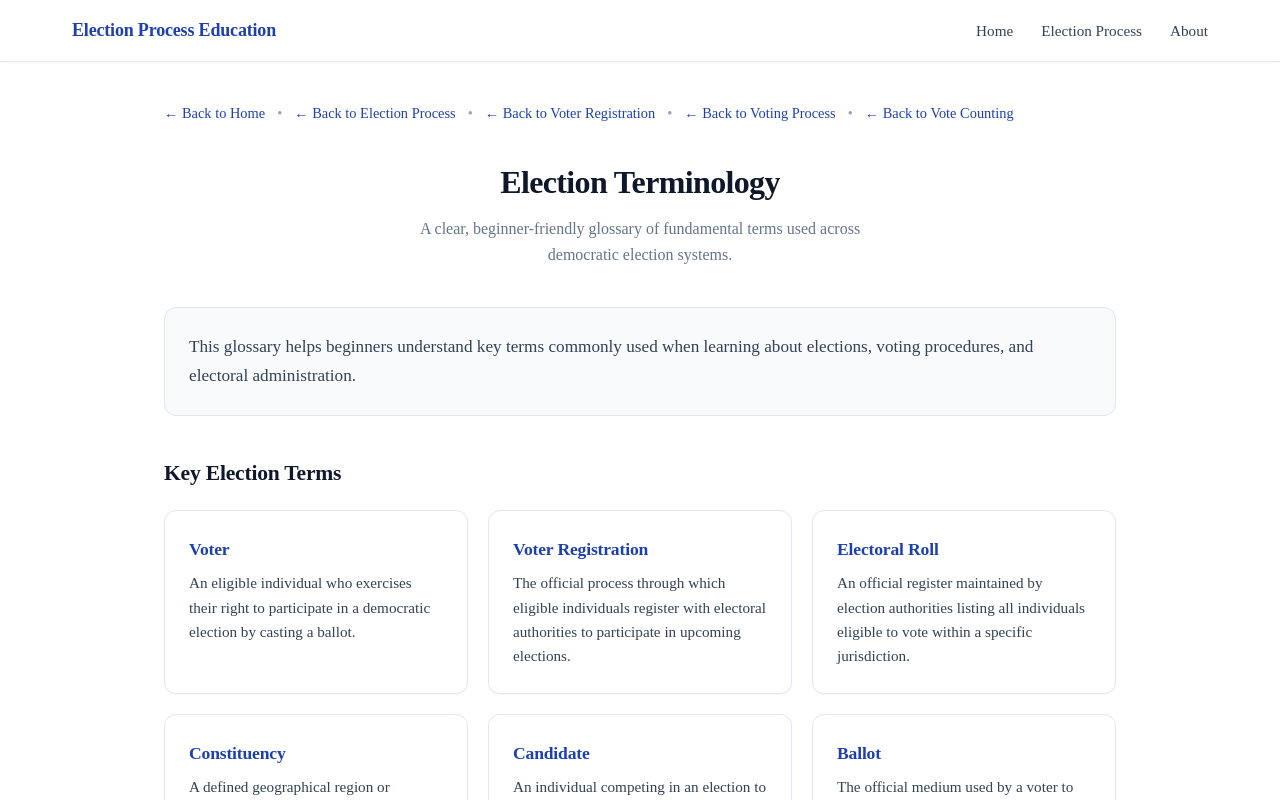
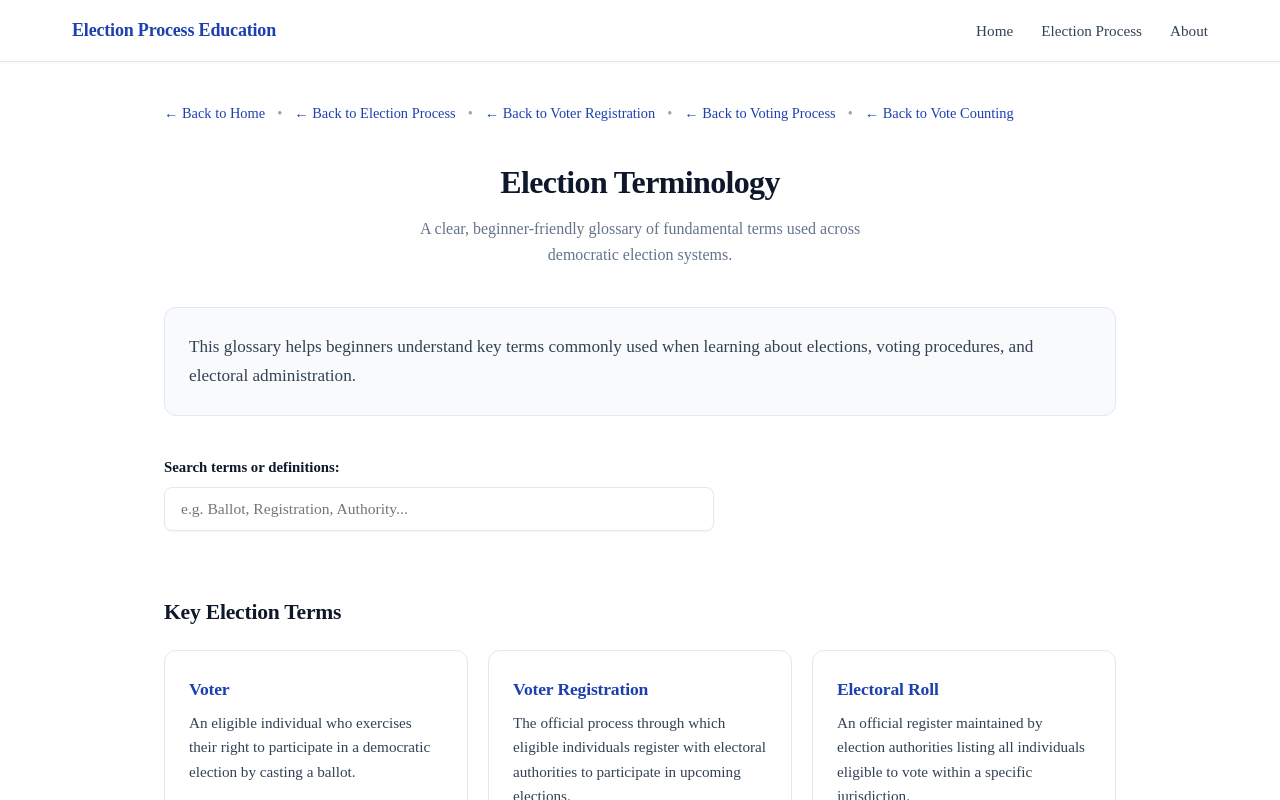
Before and after one commit to devamithra137/Election-Process-Education, a Next.js app: page /glossary in a window 1280 px wide. Shown: the top 800 px of the page. Built offline with nearby package versions, Linux system fonts and the light colour scheme.

Commit message:
Add glossary search

```diff
--- a/src/app/globals.css
+++ b/src/app/globals.css
@@ -1211,6 +1211,126 @@ a {
   margin-bottom: 1.25rem;
 }
 
+/* ─── Glossary Search ────────────────────────────────────────── */
+.glossary-search-section {
+  margin-bottom: 2.25rem;
+}
+
+.glossary-search-container {
+  display: flex;
+  flex-direction: column;
+  gap: 0.5rem;
+  max-width: 550px;
+}
+
+.glossary-search-label {
+  font-size: 0.925rem;
+  font-weight: 600;
+  color: var(--color-foreground);
+}
+
+.glossary-search-input-wrapper {
+  position: relative;
+  display: flex;
+  align-items: center;
+  width: 100%;
+}
+
+.glossary-search-input {
+  width: 100%;
+  padding: 0.75rem 2.5rem 0.75rem 1rem;
+  font-size: 0.975rem;
+  font-family: inherit;
+  color: var(--color-foreground);
+  background-color: var(--color-background);
+  border: 1px solid var(--color-border);
+  border-radius: var(--radius-md);
+  box-shadow: var(--shadow-xs);
+  transition: border-color 0.2s ease, box-shadow 0.2s ease;
+}
+
+.glossary-search-input:focus {
+  outline: none;
+  border-color: var(--color-primary);
+  box-shadow: 0 0 0 3px var(--color-primary-border);
+}
+
+.glossary-clear-button {
+  position: absolute;
+  right: 0.75rem;
+  background: none;
+  border: none;
+  color: var(--color-muted);
+  cursor: pointer;
+  font-size: 0.95rem;
+  padding: 0.25rem 0.5rem;
+  border-radius: var(--radius-sm);
+  display: flex;
+  align-items: center;
+  justify-content: center;
+  transition: color 0.2s ease, background-color 0.2s ease;
+}
+
+.glossary-clear-button:hover {
+  color: var(--color-foreground);
+  background-color: var(--color-surface-hover);
+}
+
+.glossary-clear-button:focus-visible {
+  outline: 2px solid var(--color-primary);
+}
+
+.glossary-search-status {
+  min-height: 1.25rem;
+}
+
+.glossary-result-count {
+  font-size: 0.85rem;
+  color: var(--color-muted);
+  font-weight: 500;
+}
+
+.glossary-empty-state {
+  background-color: var(--color-surface);
+  border: 1px solid var(--color-border);
+  border-radius: var(--radius-lg);
+  padding: 2.5rem 1.5rem;
+  text-align: center;
+}
+
+.empty-message {
+  font-size: 1.15rem;
+  font-weight: 600;
+  color: var(--color-foreground);
+  margin-bottom: 0.5rem;
+}
+
+.empty-subtext {
+  font-size: 0.925rem;
+  color: var(--color-muted);
+}
+
+.empty-clear-link {
+  background: none;
+  border: none;
+  color: var(--color-primary);
+  font-weight: 600;
+  font-size: inherit;
+  font-family: inherit;
+  cursor: pointer;
+  text-decoration: underline;
+  padding: 0;
+}
+
+.empty-clear-link:hover {
+  color: var(--color-primary-hover);
+}
+
+.empty-clear-link:focus-visible {
+  outline: 2px solid var(--color-primary);
+  border-radius: var(--radius-sm);
+}
+
 .glossary-content {
   margin-bottom: 2.5rem;
 }
--- a/src/app/glossary/page.tsx
+++ b/src/app/glossary/page.tsx
@@ -1,14 +1,15 @@
-import React from "react";
+"use client";
+
+import React, { useState, useMemo } from "react";
 import Link from "next/link";
 import SectionHeading from "@/components/SectionHeading";
 
-export const metadata = {
-  title: "Election Terminology",
-  description:
-    "A beginner-friendly educational glossary defining key terms used in democratic elections, including voters, registration, ballots, constituencies, and election authorities.",
-};
+interface GlossaryItem {
+  term: string;
+  definition: string;
+}
 
-const GLOSSARY_ITEMS = [
+const GLOSSARY_ITEMS: GlossaryItem[] = [
   {
     term: "Voter",
     definition:
@@ -62,6 +63,23 @@ const GLOSSARY_ITEMS = [
 ];
 
 export default function GlossaryPage() {
+  const [searchQuery, setSearchQuery] = useState("");
+
+  const filteredItems = useMemo(() => {
+    const query = searchQuery.trim().toLowerCase();
+    if (!query) return GLOSSARY_ITEMS;
+
+    return GLOSSARY_ITEMS.filter(
+      (item) =>
+        item.term.toLowerCase().includes(query) ||
+        item.definition.toLowerCase().includes(query)
+    );
+  }, [searchQuery]);
+
+  const handleClear = () => {
+    setSearchQuery("");
+  };
+
   return (
     <main className="glossary-page-container">
       <nav className="glossary-nav" aria-label="Page navigation">
@@ -110,18 +128,71 @@ export default function GlossaryPage() {
         </p>
       </section>
 
+      <section className="glossary-search-section" aria-label="Search glossary terms">
+        <div className="glossary-search-container">
+          <label htmlFor="glossary-search-input" className="glossary-search-label">
+            Search terms or definitions:
+          </label>
+          <div className="glossary-search-input-wrapper">
+            <input
+              id="glossary-search-input"
+              type="text"
+              className="glossary-search-input"
+              placeholder="e.g. Ballot, Registration, Authority..."
+              value={searchQuery}
+              onChange={(e) => setSearchQuery(e.target.value)}
+              aria-label="Search election terms or definitions"
+            />
+            {searchQuery && (
+              <button
+                type="button"
+                className="glossary-clear-button"
+                onClick={handleClear}
+                aria-label="Clear search"
+              >
+                ✕
+              </button>
+            )}
+          </div>
+          <div className="glossary-search-status" aria-live="polite">
+            {searchQuery.trim() && (
+              <span className="glossary-result-count">
+                Showing {filteredItems.length} of {GLOSSARY_ITEMS.length} terms
+              </span>
+            )}
+          </div>
+        </div>
+      </section>
+
       <section className="glossary-content" aria-labelledby="terms-heading">
         <h2 id="terms-heading" className="glossary-section-title">
           Key Election Terms
         </h2>
+        {filteredItems.length > 0 ? (
           <dl className="glossary-list">
-          {GLOSSARY_ITEMS.map((item) => (
+            {filteredItems.map((item) => (
               <div key={item.term} className="glossary-card">
                 <dt className="glossary-term">{item.term}</dt>
                 <dd className="glossary-definition">{item.definition}</dd>
               </div>
             ))}
           </dl>
+        ) : (
+          <div className="glossary-empty-state" role="status">
+            <p className="empty-message">No matching terms found.</p>
+            <p className="empty-subtext">
+              Try typing a different keyword or{" "}
+              <button
+                type="button"
+                className="empty-clear-link"
+                onClick={handleClear}
+              >
+                clear the search
+              </button>{" "}
+              to see all terms.
+            </p>
+          </div>
+        )}
       </section>
 
       <div className="glossary-disclaimer" role="note">
```
Lines whose indentation alone changed are shown as unchanged.
